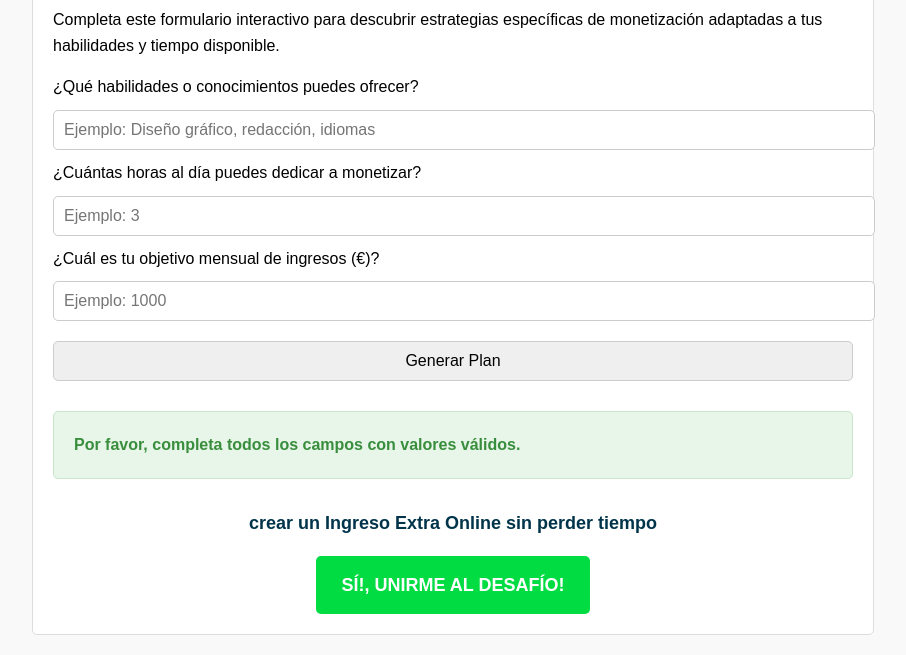
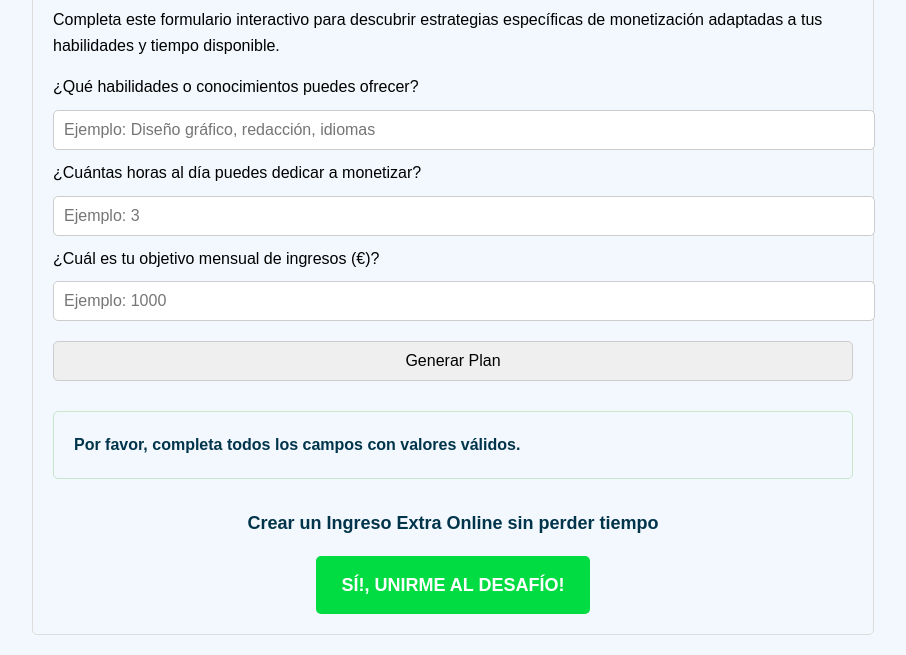
Before and after one commit to BaiMedi/telefonosmart, a plain HTML site: page index.html in a window 1280 px wide. Both pictures are taken after a click on the button "Generar Plan". Shown: the part 179-834 px from the top of the page, without its empty margins (187-1093 px from the left). Drawn offline with Linux system fonts and the light colour scheme.

Commit message:
Update index.html

```diff
--- a/index.html
+++ b/index.html
@@ -9,13 +9,13 @@
             font-family: Arial, sans-serif;
             line-height: 1.6;
             margin: 20px;
-            background-color: #f9f9f9;
+            background-color: #F2F8FD;
         }
         .container {
             max-width: 800px;
             margin: 0 auto;
             padding: 20px;
-            background-color: #ffffff;
+            background-color: #F2F8FD;
             border: 1px solid #ddd;
             border-radius: 5px;
         }
@@ -33,10 +33,10 @@
         .result {
             margin-top: 20px;
             padding: 20px;
-            background-color: #e8f5e9;
+            background-color: #F2F8FD;
             border: 1px solid #c8e6c9;
             border-radius: 5px;
-            color: #388e3c;
+            color: #00344B;
             font-weight: bold;
         }
         .cta-container {
@@ -84,7 +84,7 @@
         <div id="result" class="result" style="display: none;"></div>
 
         <div class="cta-container">
-            <p>crear un Ingreso Extra Online sin perder tiempo</p>
+            <p>Crear un Ingreso Extra Online sin perder tiempo</p>
             <a href="https://klicana.work/p6Aik4" target="_blank">SÍ!, UNIRME AL DESAFÍO!</a>
         </div>
     </div>
@@ -106,7 +106,8 @@
                 <ul>
                     <li>Ofrece servicios relacionados con "${skills}" en plataformas como Upwork o Fiverr.</li>
                     <li>Usa redes sociales para promocionar tus habilidades y captar clientes directos.</li>
-                    <li>Considera crear un infoproducto (curso, ebook) basado en tus conocimientos.</li>
+                    <li><strong>Aprovecha las oportunidades de afiliarte a infoproductos:</strong> Afiliarse a productos digitales ya creados es una excelente manera de generar ingresos sin tener que invertir en la creación del producto. Todo lo que necesitas es dedicar tiempo a promocionarlos de manera creativa y estratégica, usando redes sociales y otros canales.</li>
+                    <li>Considera crear un infoproducto propio (curso, ebook) basado en tus conocimientos.</li>
                 </ul>
             `;
 
@@ -116,6 +117,7 @@
                 <strong>Habilidad:</strong> ${skills}<br>
                 <strong>Meta diaria:</strong> Trabajar ${time} horas para ganar €${hourlyRate} por hora.<br>
                 <strong>Estrategias sugeridas:</strong> ${suggestedStrategies}
+                <p><strong>Consejo:</strong> Afiliarse a infoproductos es una gran oportunidad porque los productos ya están creados, lo que significa que puedes empezar a generar ingresos rápidamente sin preocuparte por el desarrollo. Lo único que necesitas invertir es tu tiempo y creatividad para promocionarlos de manera efectiva.</p>
             `;
         }
     </script>
```
